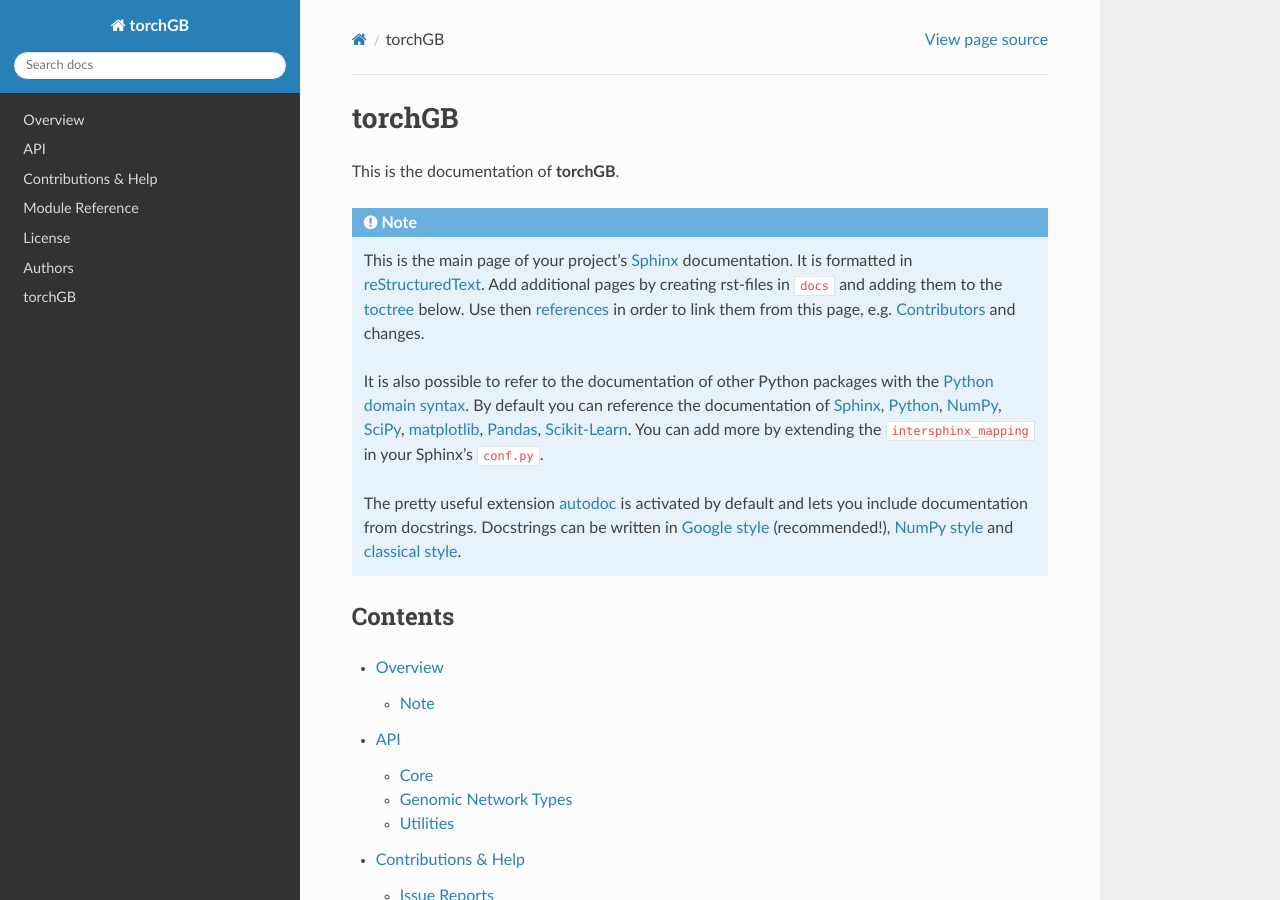
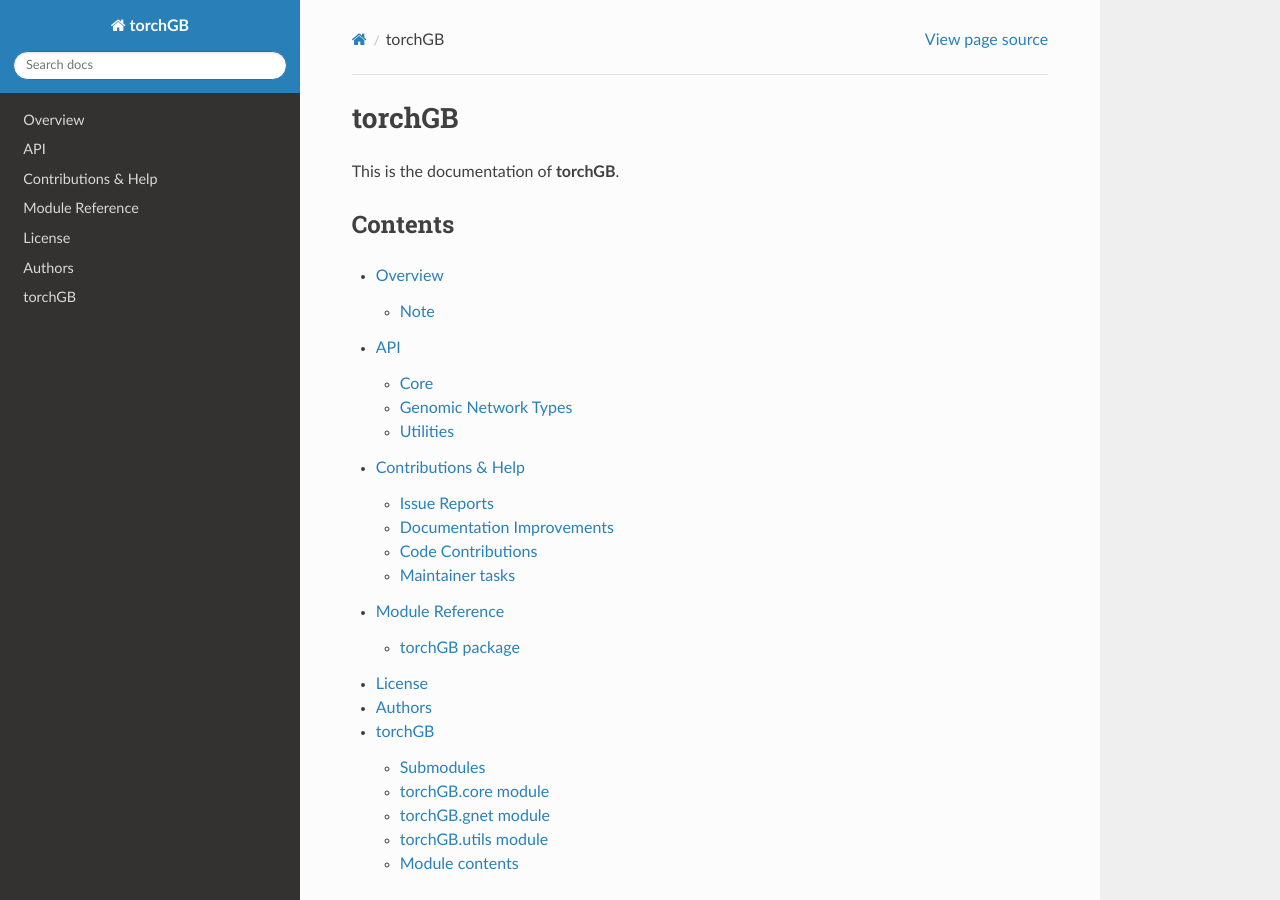
Before and after one commit to jamielohoff/torchGB, a Sphinx documentation site: the page built from docs/index.rst, in a window 1280 px wide and 900 px high. Built offline with Sphinx 7.4.7 and the Read the Docs theme 3.1.0, drawn with Linux system fonts in a browser that asks for light colours.

Commit message:
Building...

```diff
--- a/docs/index.rst
+++ b/docs/index.rst
@@ -3,25 +3,6 @@
 =======
 
 This is the documentation of **torchGB**.
-
-.. note::
-
-    This is the main page of your project's `Sphinx`_ documentation.
-    It is formatted in `reStructuredText`_. Add additional pages
-    by creating rst-files in ``docs`` and adding them to the `toctree`_ below.
-    Use then `references`_ in order to link them from this page, e.g.
-    :ref:`authors` and :ref:`changes`.
-
-    It is also possible to refer to the documentation of other Python packages
-    with the `Python domain syntax`_. By default you can reference the
-    documentation of `Sphinx`_, `Python`_, `NumPy`_, `SciPy`_, `matplotlib`_,
-    `Pandas`_, `Scikit-Learn`_. You can add more by extending the
-    ``intersphinx_mapping`` in your Sphinx's ``conf.py``.
-
-    The pretty useful extension `autodoc`_ is activated by default and lets
-    you include documentation from docstrings. Docstrings can be written in
-    `Google style`_ (recommended!), `NumPy style`_ and `classical style`_.
-
 
 Contents
 ========
@@ -32,7 +13,7 @@
     Overview <readme>
     API <api>
     Contributions & Help <contributing>
-    Module Reference <api/modules>
+    Module Reference <source/modules>
     License <license>
     Authors <authors>
     torchGB <source/torchGB>
```
